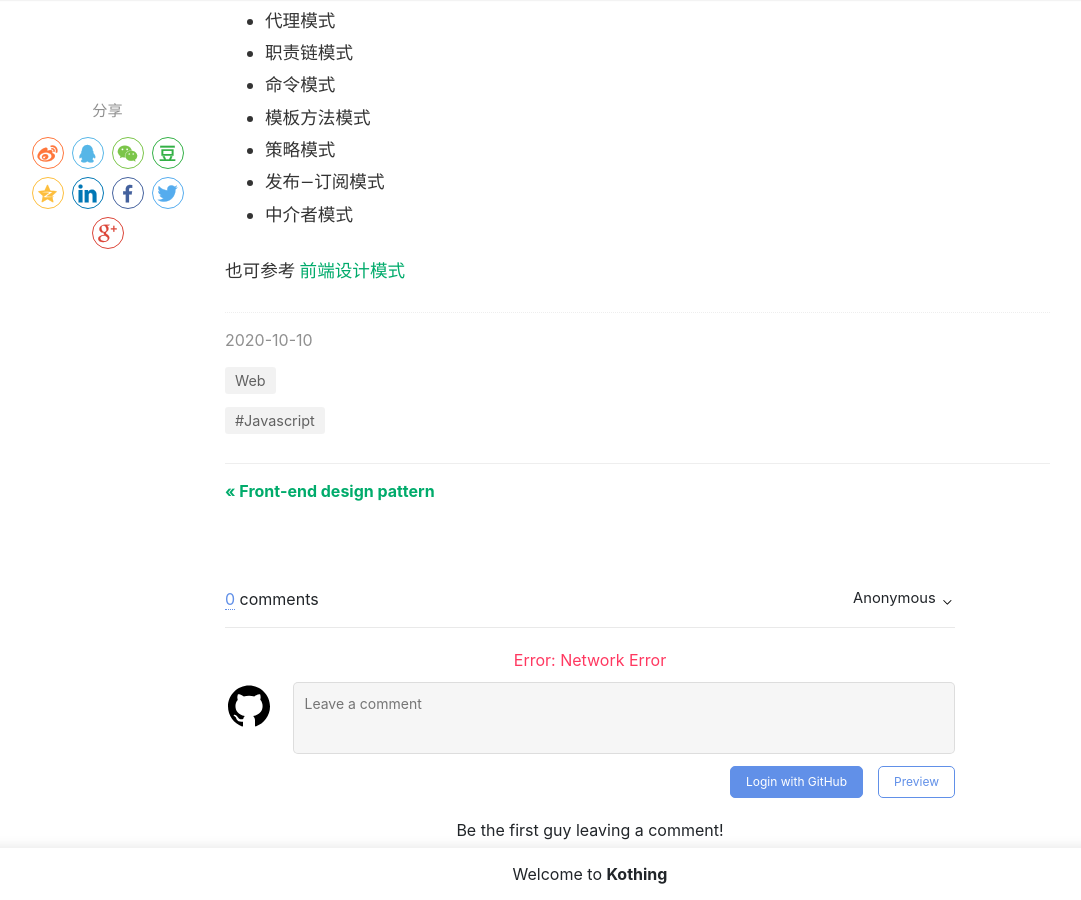
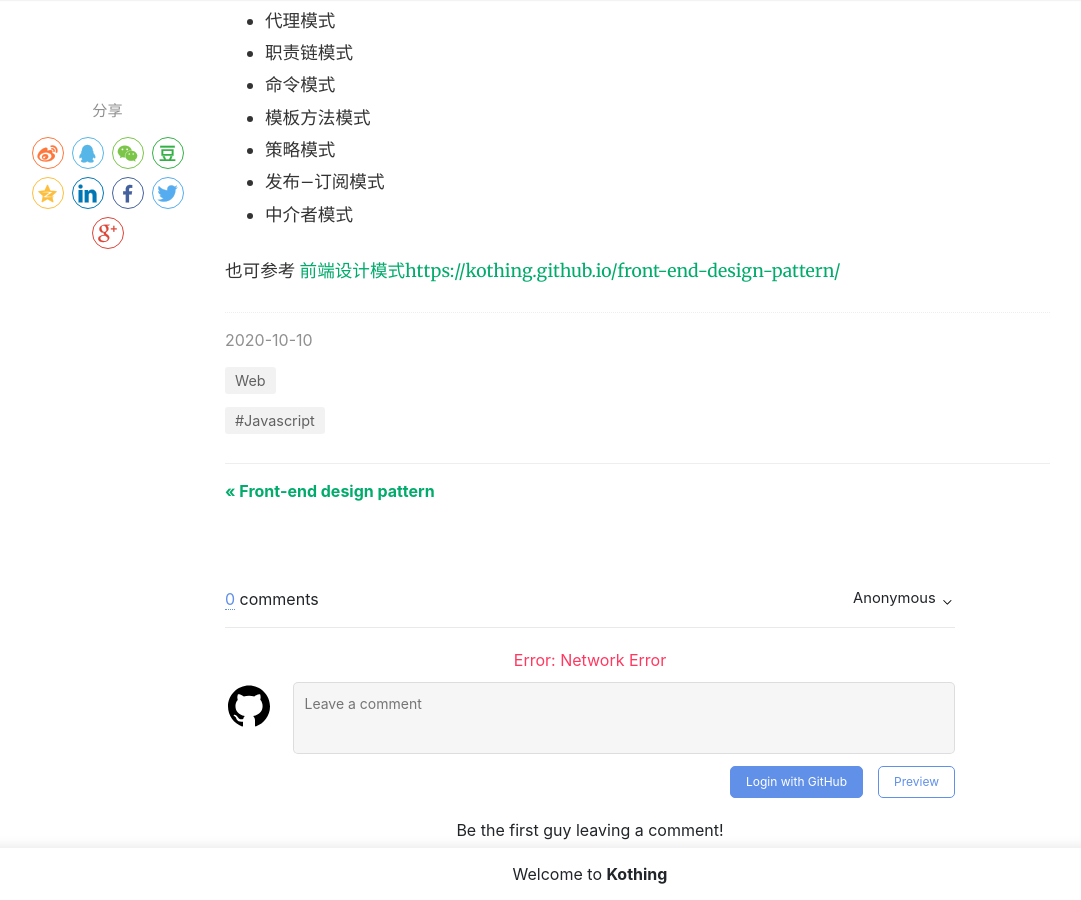
Before and after one commit to kothing/kothing.github.io, a Jekyll site: the page built from _posts/2020-10-10-front-end-knowledge.md, in a window 1280 px wide and 900 px high, scrolled down 1623 px. Shown: the whole window, without its empty margins (50-1131 px from the left). Built offline with Jekyll 4.4.1, drawn with Linux system fonts in a browser that asks for light colours; nearby versions of some CDN libraries; comment, search, counter and statistics services are not loaded; some of the changed lines change nothing that is shown.

Commit message:
Update 2020-10-10-front-end-knowledge.md

```diff
--- a/_posts/2020-10-10-front-end-knowledge.md
+++ b/_posts/2020-10-10-front-end-knowledge.md
@@ -39,4 +39,4 @@
 + 发布--订阅模式
 + 中介者模式
 
-也可参考 [前端设计模式](https://kothing.github.io/front-end-design-pattern/)
+也可参考 [前端设计模式https://kothing.github.io/front-end-design-pattern/](https://kothing.github.io/front-end-design-pattern/)
```
